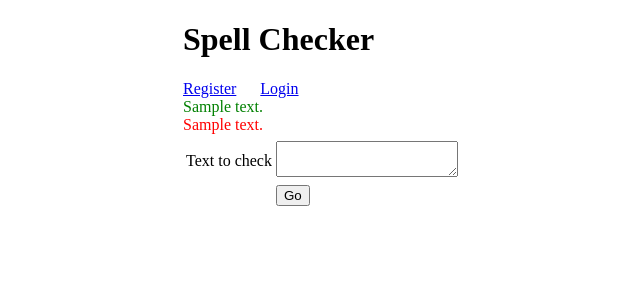
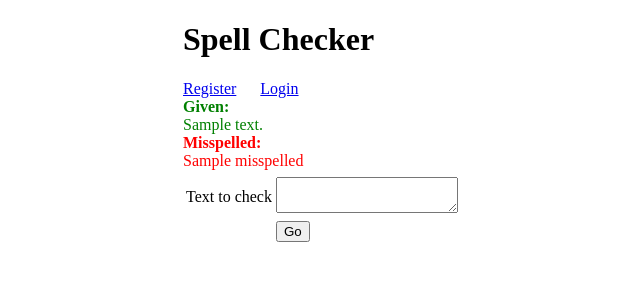
Before and after one commit to prasantadh/AppSecAssignment2, a Flask app: template templates/spell_check.html in a window 1280 px wide. Shown: the top 300 px of the page, without its empty margins (141-781 px from the left). Run offline with Flask 2, Linux system fonts and the light colour scheme; the template is opened without the code that fills it: values that come from a table or form of the project are taken from there, most other values are stand-ins (such as "Sample title", 1, 10 or a date in 2020); some libraries are stand-ins or nearby versions.

Commit message:
Add spell-check feature
This is the first draft of full feature rollout

Signed-off-by: prasant adhikari <pa1038@nyu.edu>

```diff
--- a/app.py
+++ b/app.py
@@ -2,6 +2,7 @@
 from flask import Flask, render_template, redirect, request
 from flask_login import LoginManager, login_required, current_user
 from os import urandom
+from subprocess import Popen, PIPE, STDOUT
 
 # imports from local files
 from models import User
@@ -68,6 +69,17 @@ def spell_check():
     textout = None
     misspelled = None
     form = SpellForm()
+    if form.validate_on_submit():
+        textout = request.form['inputtext']
+        filename = urandom(32).hex()
+        f = open(filename, 'w')
+        f.write(textout)
+        f.close()
+        stdout, stderr = Popen(['./a.out', filename, 'wordlist.txt'],
+            stdout=PIPE, stderr=STDOUT).communicate()
+        misspelled = stdout.decode().replace('\n',',')
+        p = Popen(['rm', filename], stdout=PIPE, stderr=STDOUT)
+
     return render_template('spell_check.html', \
             form=form, textout=textout,misspelled=misspelled)
 
--- a/forms.py
+++ b/forms.py
@@ -13,5 +13,5 @@ class UserForm(FlaskForm):
             validators=[length(min=9)])
 
 class SpellForm(FlaskForm):
-    to_check = TextAreaField('Text to check', id='inputtext', \
+    inputtext = TextAreaField('Text to check', \
             validators=[DataRequired()])
--- a/templates/partials/spell_form.html
+++ b/templates/partials/spell_form.html
@@ -2,8 +2,8 @@
     <th></th><th></th>
 
     <tr>
-        <td> {{form.to_check.label}} </td>
-        <td> {{form.to_check(size=32)}} </td>
+        <td> {{form.inputtext.label}} </td>
+        <td> {{form.inputtext(size=32)}} </td>
     </tr>
 
     <tr>
--- a/templates/spell_check.html
+++ b/templates/spell_check.html
@@ -4,15 +4,15 @@
 {% if textout %}
 <div id="textout">
     <font style="color: green">
-        {{ textout }}
+        <div> <strong> Given: </strong> </div>
+        <div> {{ textout }} </div>
     </font>
 </div>
-{% endif %}
 
-{% if misspelled %}
 <div id="textout">
     <font style="color: red">
-        {{ textout }}
+        <div> <strong> Misspelled: </strong> </div>
+        <div> {{ misspelled }} </div>
     </font>
 </div>
 {% endif %}
```
